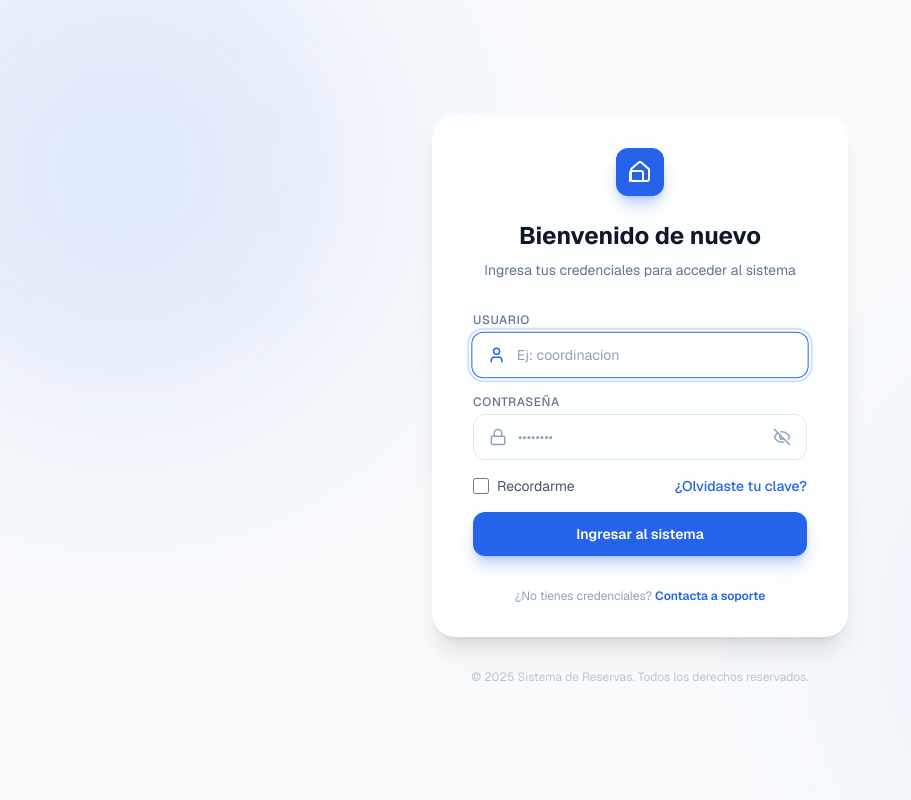
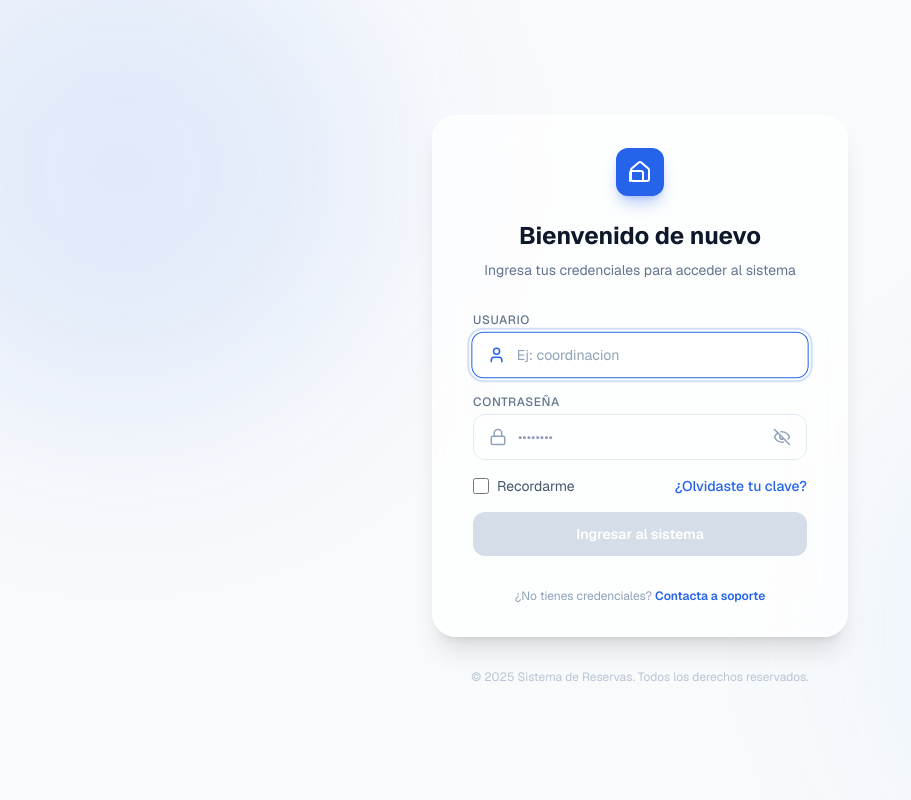
Before and after one commit to fzdiegooo/sistema-reservas, a Next.js app: page /login in a window 1280 px wide. Shown: the whole page, without its empty margins (0-911 px from the left). Built offline with nearby package versions, Linux system fonts and the light colour scheme; no server answers.

Commit message:
Deshabilitador de iniciar

```diff
--- a/src/app/login/page.tsx
+++ b/src/app/login/page.tsx
@@ -2,7 +2,7 @@
 
 import Link from "next/link";
 import { useRouter } from "next/navigation";
-import { FormEvent, useState, KeyboardEvent, useRef } from "react"; // NUEVO: Importamos useRef
+import { FormEvent, useState, KeyboardEvent, useRef } from "react";
 
 import { useAuth } from "@/context/auth-context";
 import { api } from "@/lib/api";
@@ -15,7 +15,6 @@ export default function LoginPage() {
   const router = useRouter();
   const { setSession } = useAuth();
 
-  // Referencia para mantener el foco en el input de usuario
   const usernameRef = useRef<HTMLInputElement>(null);
 
   const [showPassword, setShowPassword] = useState(false);
@@ -29,12 +28,15 @@ export default function LoginPage() {
   const [error, setError] = useState<string | null>(null);
   const [loading, setLoading] = useState(false);
 
+  // NUEVO: Variable para saber si el formulario es válido
+  const isFormValid = form.username.trim() !== "" && form.password.trim() !== "";
+
   const handleChange = (field: keyof CredentialsPayload) =>
     (event: React.ChangeEvent<HTMLInputElement>) => {
       setForm((prev) => ({ ...prev, [field]: event.target.value }));
+      if (error) setError(null); // Limpia el error apenas escriben
     };
 
-  // NUEVO: Función para limpiar el usuario y devolver el foco
   const handleClearUsername = () => {
     setForm((prev) => ({ ...prev, username: "" }));
     usernameRef.current?.focus();
@@ -50,6 +52,8 @@ export default function LoginPage() {
 
   const handleSubmit = async (event: FormEvent<HTMLFormElement>) => {
     event.preventDefault();
+    if (!isFormValid) return; // Doble seguridad
+
     setLoading(true);
     setError(null);
 
@@ -106,17 +110,15 @@ export default function LoginPage() {
                   name="username"
                   type="text"
                   required
-                  autoFocus // NUEVO: Auto-foco al cargar
-                  ref={usernameRef} // NUEVO: Referencia para volver a enfocar
+                  autoFocus
+                  ref={usernameRef}
                   autoComplete="username"
                   value={form.username}
                   onChange={handleChange("username")}
-                  // Agregamos pr-11 para dar espacio al botón de borrar
                   className="w-full rounded-xl border border-slate-200 bg-white/50 pl-11 pr-11 py-3 text-sm text-slate-900 outline-none ring-offset-2 transition-all placeholder:text-slate-400 focus:border-primary focus:bg-white focus:ring-2 focus:ring-primary/20"
                   placeholder="Ej: coordinacion"
                 />
 
-                {/* NUEVO: Botón 'X' para limpiar input si hay texto */}
                 {form.username.length > 0 && (
                   <button
                     type="button"
@@ -195,10 +197,15 @@ export default function LoginPage() {
               </div>
             )}
 
+            {/* MEJORA FINAL: Botón deshabilitado visualmente si no hay datos */}
             <button
               type="submit"
-              className="group relative w-full overflow-hidden rounded-xl bg-primary px-4 py-3 text-sm font-semibold text-white shadow-lg shadow-primary/30 transition-all hover:bg-primary-strong hover:shadow-primary/50 disabled:cursor-not-allowed disabled:opacity-70"
-              disabled={loading}
+              className={`group relative w-full overflow-hidden rounded-xl px-4 py-3 text-sm font-semibold text-white shadow-lg transition-all ${
+                isFormValid && !loading
+                  ? "bg-primary shadow-primary/30 hover:bg-primary-strong hover:shadow-primary/50 cursor-pointer"
+                  : "bg-slate-300 shadow-none cursor-not-allowed opacity-80"
+              }`}
+              disabled={loading || !isFormValid}
             >
               <span className="relative z-10 flex items-center justify-center gap-2">
                 {loading && (
```
